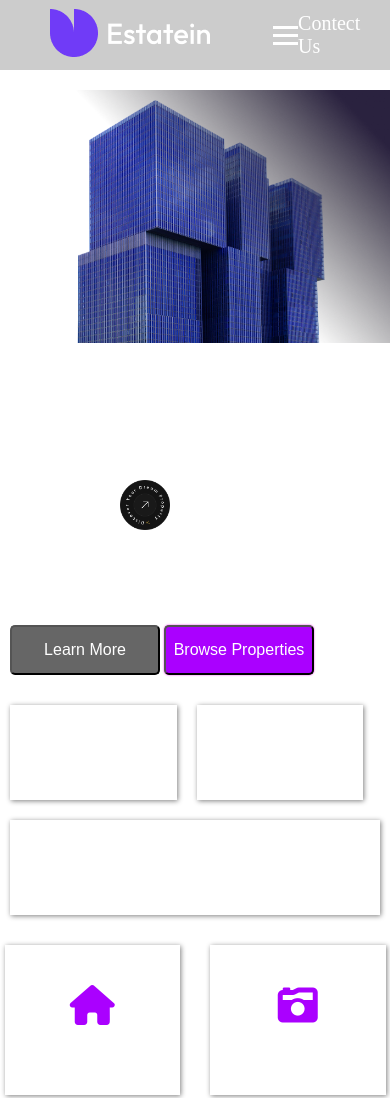
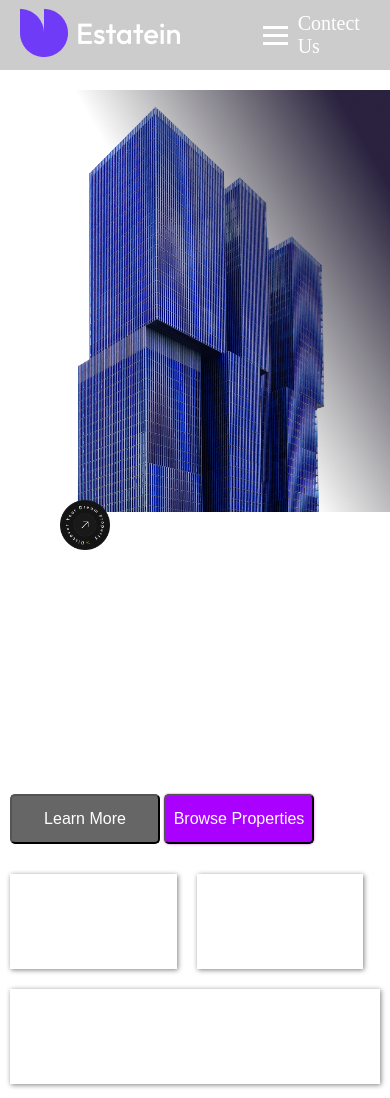
Before and after one commit to Web864/Estate, a plain HTML site: page index.html in a window 390 px wide. Shown: the top 1098 px of the page. Drawn offline with Linux system fonts and the light colour scheme.

Commit message:
Updated CSS styles

```diff
--- a/css/style.css
+++ b/css/style.css
@@ -95,6 +95,7 @@ a:hover::after {
     gap: 5px;
     cursor: pointer;
     z-index: 1;
+    padding: 0px 10px 0px 0px;
 }
 
 .hamburger span {
@@ -354,6 +355,7 @@ button {
     /* justify-content: center; */
     align-items: center;
     padding: 20px;
+    gap: 5px;
 
 }
 
@@ -411,6 +413,7 @@ ul li {
 @media (max-width:600px) {
     .logo {
         margin: 0;
+        padding: 0;
     }
 
     .nav-items {
@@ -452,12 +455,12 @@ ul li {
     .sub-container img{
         width: 50px;
         position: absolute;
-        top: 400px;
-        left: 120px;
+        top: 420px;
+        left: 60px;
     }
     .sub-container-img img{
         width: 100%;
-        height: 30vh;
+        height: 50vh;
         margin-top: 20px;
     }
     .text {
```
